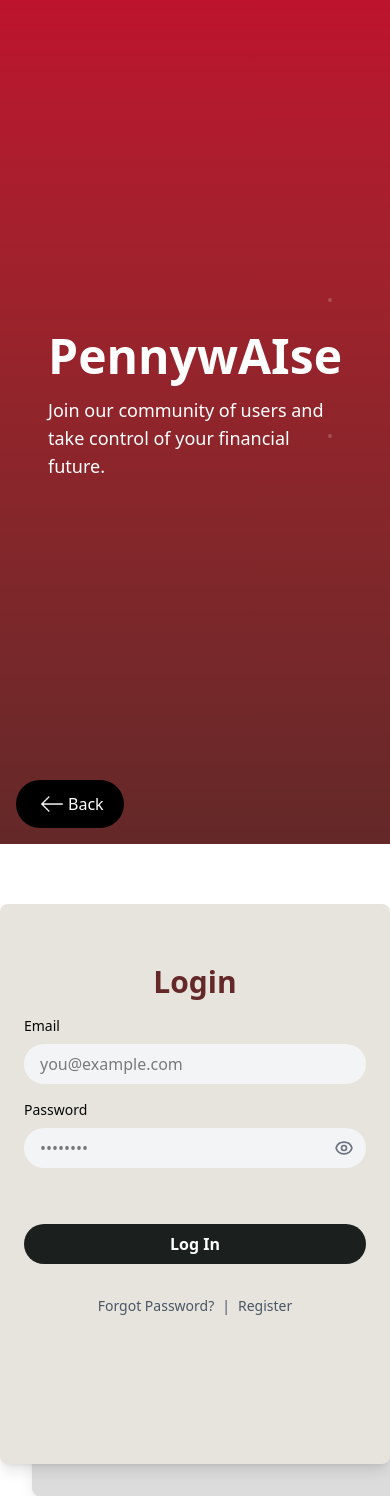
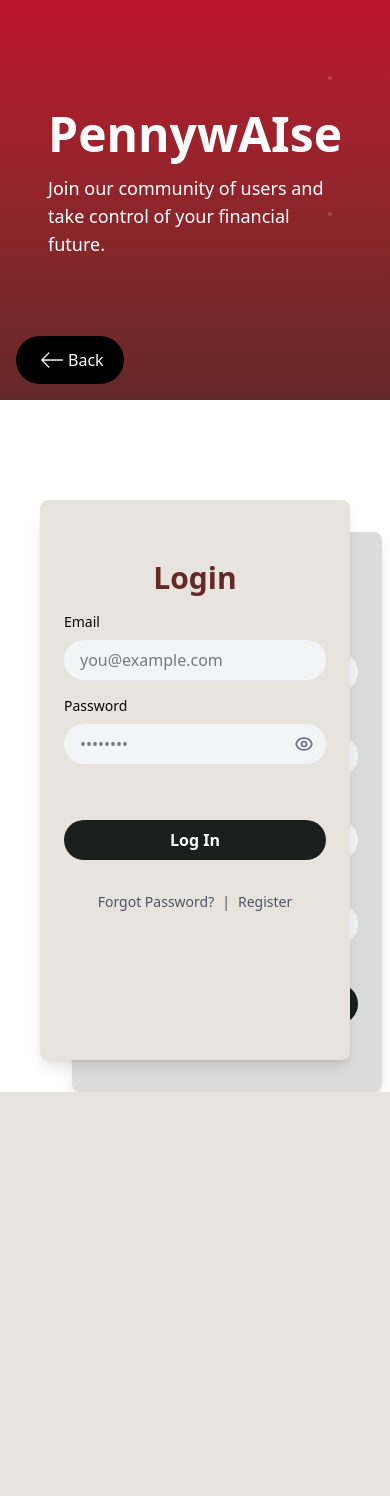
Before and after one commit to Exalt24/PennywAIse, a Django app: page /auth/ in a window 390 px wide; the page is wider, and only the part inside the window is pictured. After the commit the page ends 1092 px from the top of that part, so only its background shows below. Run offline with Django 5.2, Linux system fonts and the light colour scheme; style sheets or scripts are compiled from the project's sources.

Commit message:
fix auth responsiveness

```diff
--- a/budget/templates/authentication/auth.html
+++ b/budget/templates/authentication/auth.html
@@ -7,9 +7,10 @@
 
 {% block content %}
 
-  <section role="region" aria-label="Authentication page" class="grid grid-cols-1 md:grid-cols-2">
+  <section role="region" aria-label="Authentication page" class="grid grid-cols-1 min-lg:grid-cols-2">
     <!-- Hero / Left Panel -->
-    <section role="region" aria-label="Hero section" class="h-screen bg-gradient-to-b from-[#BD132D] to-[#642828] relative flex flex-col justify-center px-12 text-white">
+    <section role="region" aria-label="Hero section" class="h-[400px]
+    lg:h-screen  bg-gradient-to-b from-[#BD132D] to-[#642828] relative flex flex-col justify-center px-12 text-white">
       <!-- Back button -->
       <a
         href="/"
@@ -39,14 +40,14 @@
     </section>
 
     <!-- Auth Forms / Right Panel -->
-    <section role="region" aria-label="Authentication container" class="bg-white flex justify-center mt-15">
+    <section role="region" aria-label="Authentication container" class="bg-white flex justify-center mt-5 md:mt-15 lg:mt-10">
       <section class="relative w-full max-w-md">
         <!-- Register Card -->
         <article
           id="register-card"
           role="region"
           aria-labelledby="register-heading"
-          class="h-140 absolute inset-0 bg-[#dcdcdc] rounded-lg shadow-lg pt-10 p-6 transform transition-all duration-500 ease-in-out z-10 translate-x-8 translate-y-8 overflow-hidden"
+          class="h-140 absolute inset-0 bg-[#dcdcdc] rounded-lg shadow-lg pt-10 p-6 transform transition-all duration-500 ease-in-out z-10 translate-x-8 translate-y-8 overflow-hidden max-sm:m-10"
         >
           <h2 id="register-heading" class="text-3xl font-bold mb-4 text-[#642828] text-center">Register</h2>
           <form method="post" role="form" aria-describedby="register-errors" class="space-y-4">
@@ -194,7 +195,7 @@
           id="login-card"
           role="region"
           aria-labelledby="login-heading"
-          class="h-140 absolute inset-0 bg-[#e7e4de] rounded-lg shadow-lg pt-15 p-6 transform transition-all duration-500 ease-in-out z-20 translate-x-0 translate-y-0 overflow-hidden"
+          class="h-140 absolute inset-0 bg-[#e7e4de] rounded-lg shadow-lg pt-15 p-6 transform transition-all duration-500 ease-in-out z-20 translate-x-0 translate-y-0 overflow-hidden max-sm:m-10"
         >
           <h2 id="login-heading" class="text-3xl font-bold mb-4 jus text-[#642828] text-center">Login</h2>
           {% if login_error %}
```
